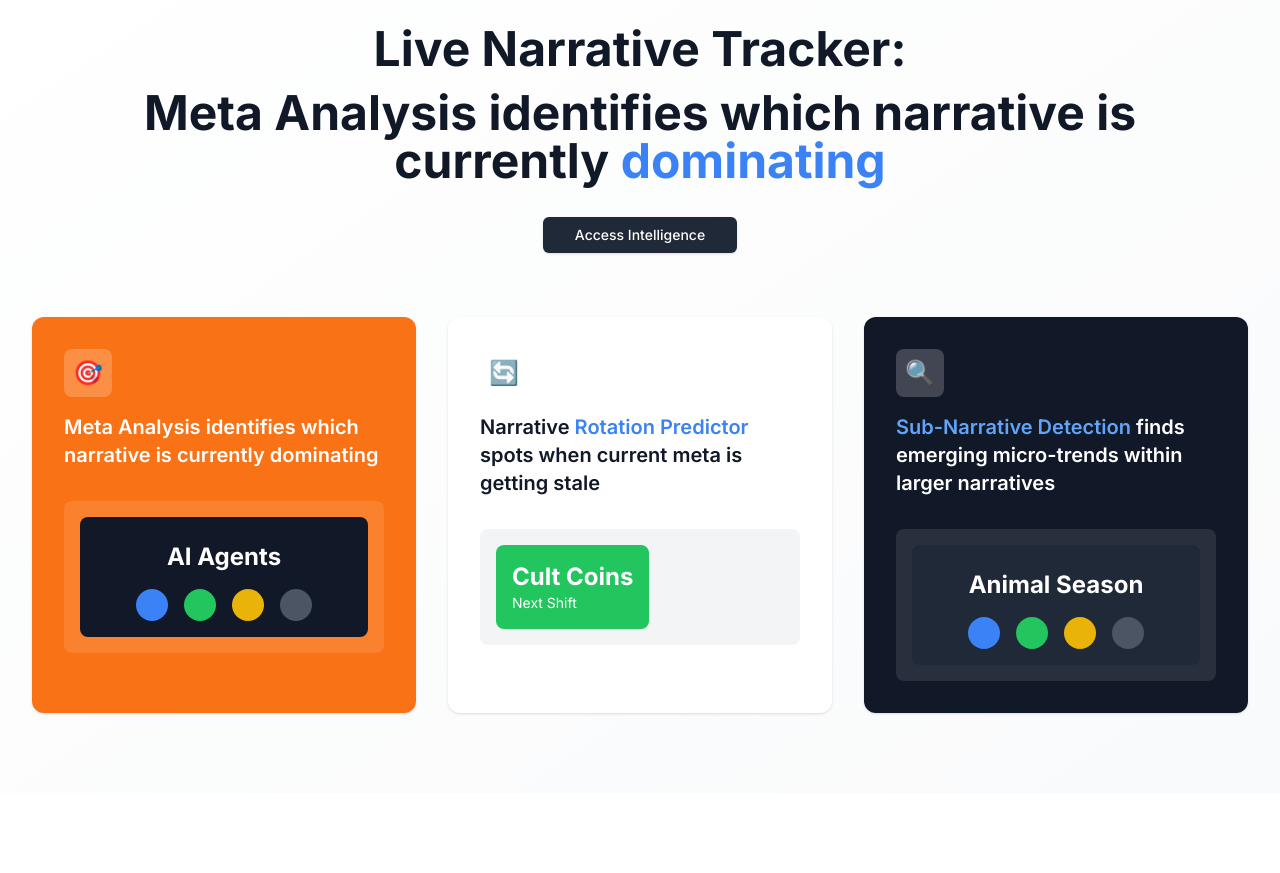
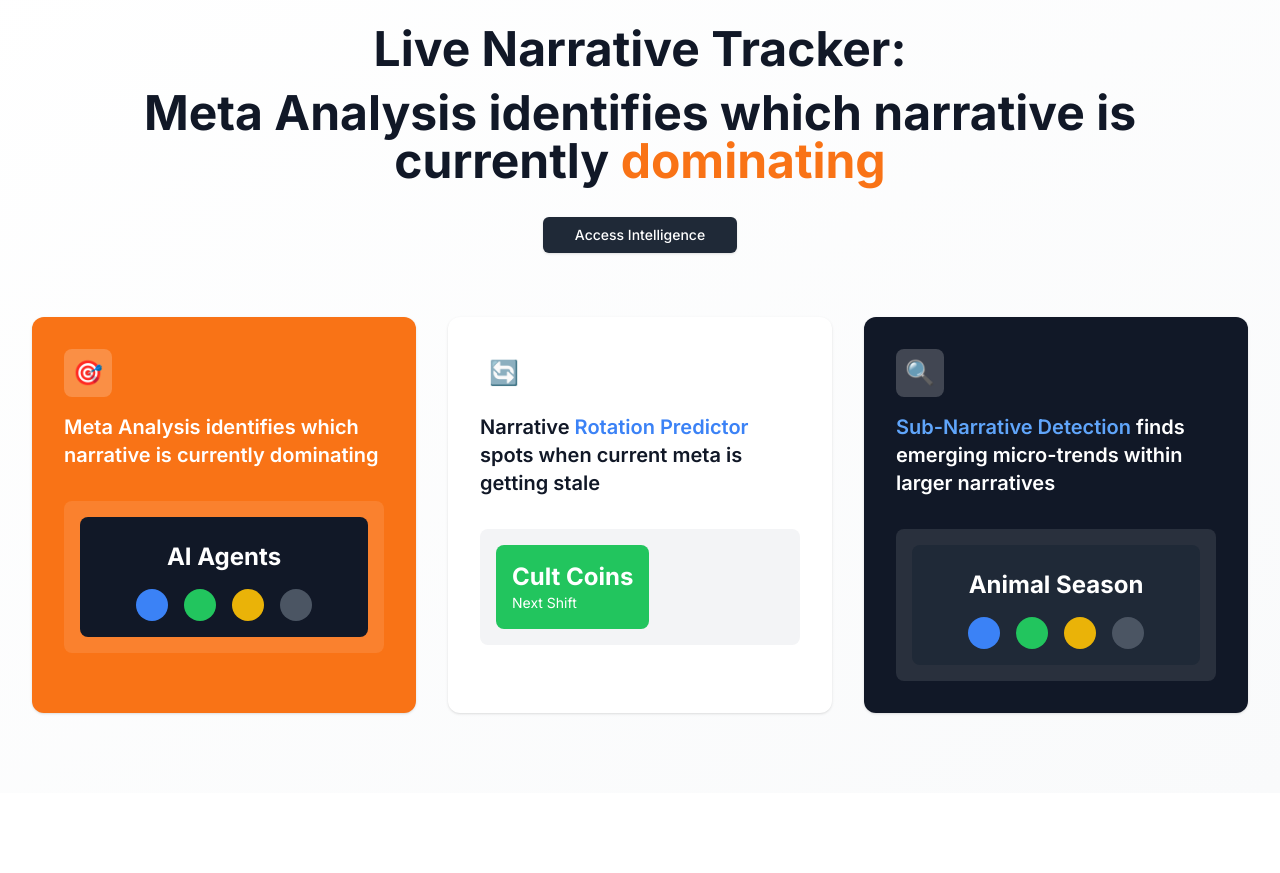
Before and after one commit to Fxlando/websitebuilder, a Next.js app: page / in a window 1280 px wide. Shown: the part 920-1793 px from the top of the page. Built offline with nearby package versions, Linux system fonts and the light colour scheme; no server answers.

Commit message:
Auto-commit: Blob Token Landing Page updates

```diff
--- a/src/components/sections/WalletSection.tsx
+++ b/src/components/sections/WalletSection.tsx
@@ -72,7 +72,7 @@
           </h2>
           <h2 className="text-3xl md:text-4xl lg:text-5xl font-bold mb-8">
             <span className="text-gray-900">Meta Analysis identifies which narrative is currently </span>
-            <span className="text-blue-500">dominating</span>
+            <span className="text-orange-500">dominating</span>
           </h2>
           <motion.div
             whileHover={{ scale: 1.05 }}
```
